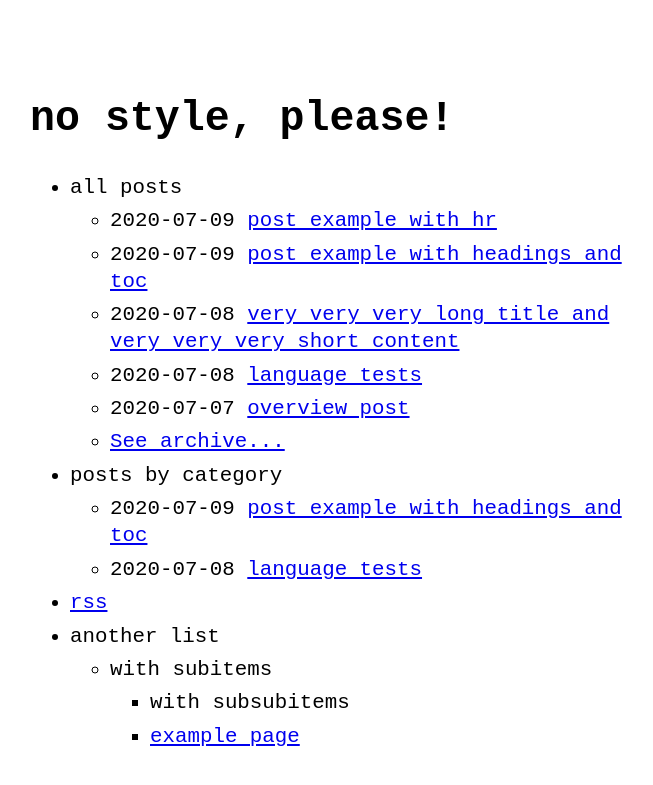
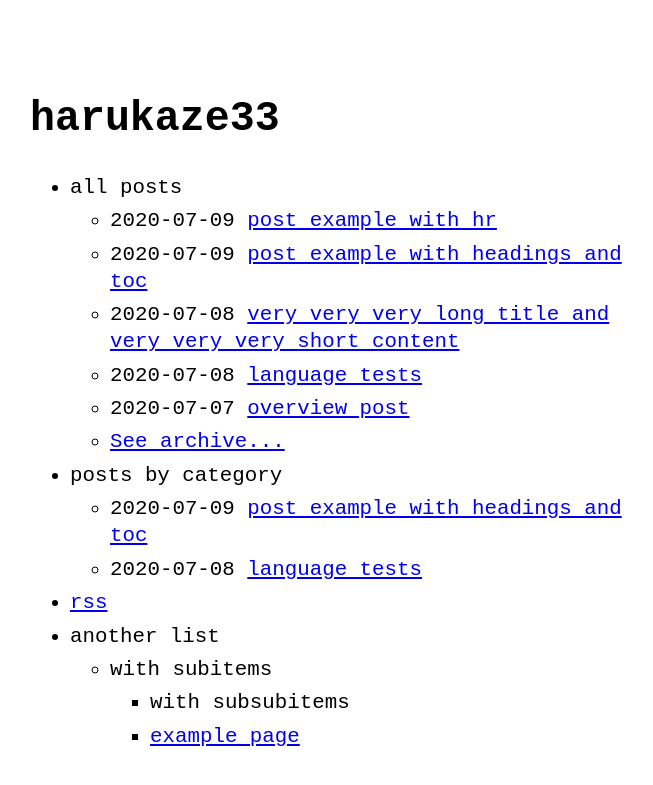
Before and after one commit to harukaze33/harukaze33.github.io, a Jekyll site: the page built from index.md, in a window 1280 px wide. Shown: the top 785 px of the page, without its empty margins (290-943 px from the left). Built offline with Jekyll 4.4.1, drawn with Linux system fonts in a browser that asks for light colours.

Commit message:
Update _config.yml

```diff
--- a/_config.yml
+++ b/_config.yml
@@ -1,7 +1,7 @@
-title: no style, please! # name of the site
-author: Riccardo Graziosi # name of site's author
-email: riccardo.graziosi97@gmail.com # email of site's author
-url: https://riggraz.dev # root address of the site
+title: harukaze33 # name of the site
+author: liangchen # name of site's author
+email:  # email of site's author
+url:  # root address of the site
 baseurl: "/no-style-please" # subpath of the site, e.g. "/blog" (leave it blank "" if you're site shouldn't use a subpath)
 description: > # description of the site (multiple lines allowed)
   A (nearly) no-CSS, fast, minimalist Jekyll theme.
@@ -11,7 +11,7 @@ permalink: /:slug.html
 favicon: "logo.png" # name+extension of favicon (which must be put on the root folder)
 # goat_counter: "yoursitename" # put your GoatCounter name if you want to use GoatCounter analytics
 
-theme: no-style-please # if you are using GitHub Pages, change it to remote_theme: riggraz/no-style-please
+remote_theme: riggraz/no-style-please # if you are using GitHub Pages, change it to remote_theme: riggraz/no-style-please
 
 theme_config:
   appearance: "auto" # can be "light", "dark" or "auto"
```
